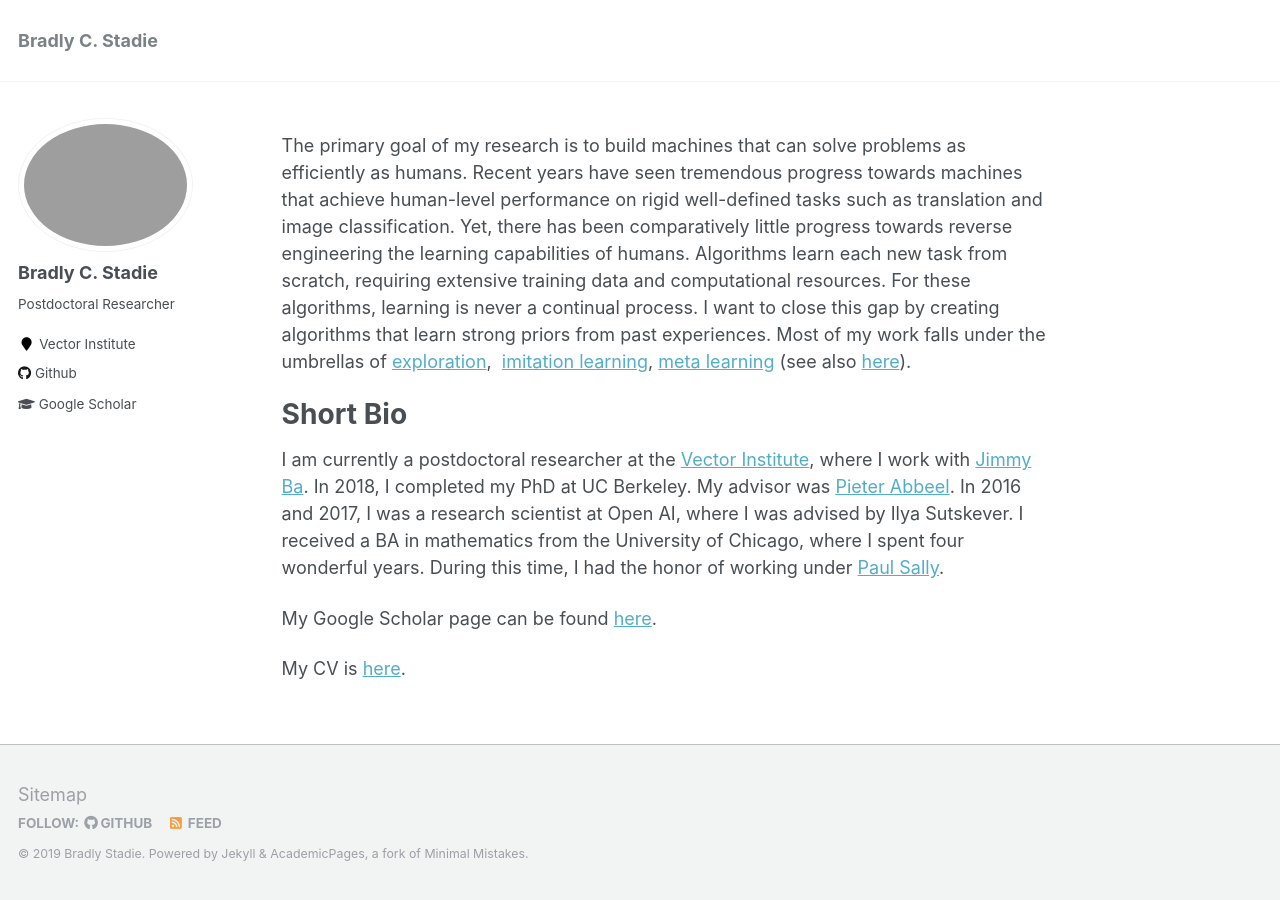
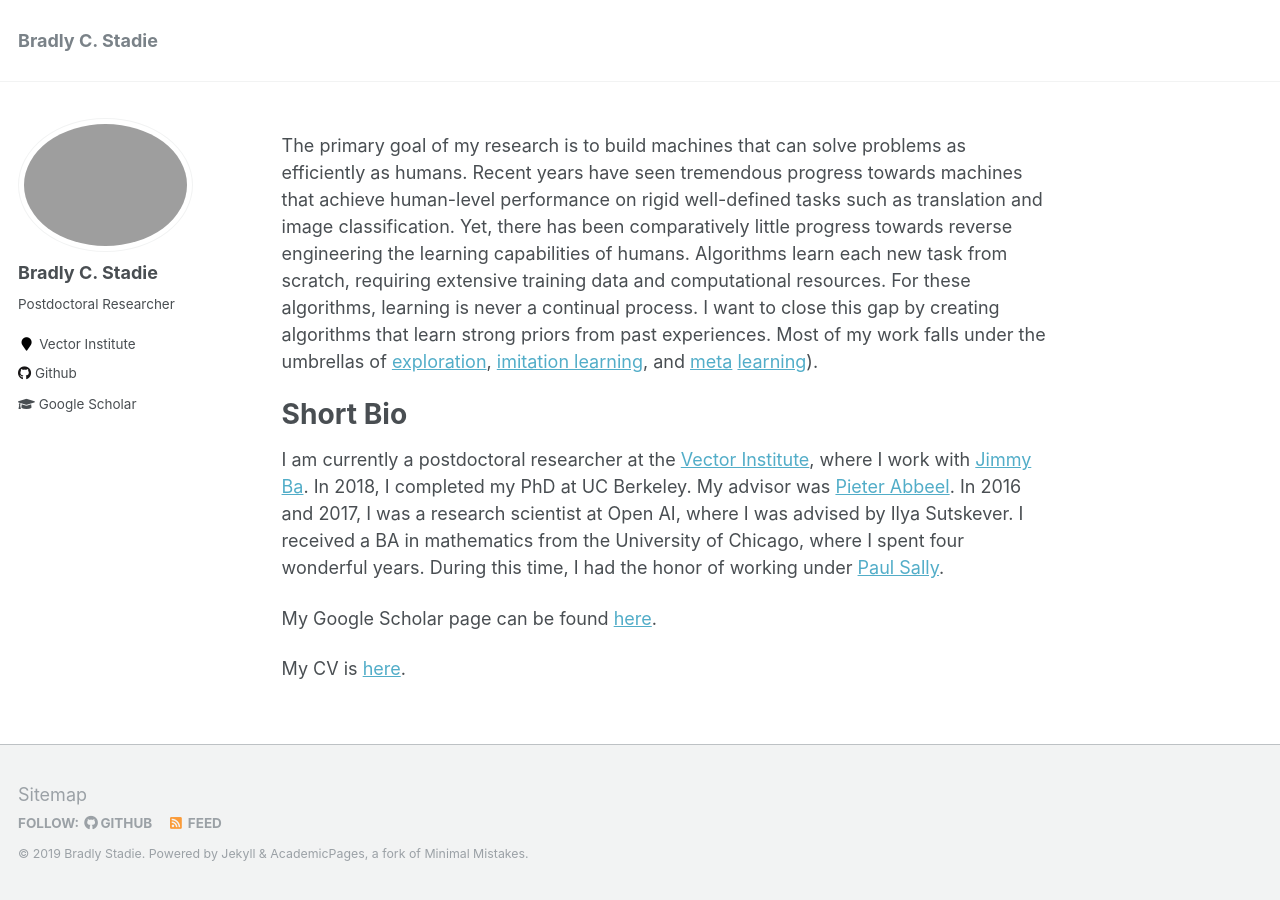
Before and after one commit to bstadie/bstadie.github.io, a Jekyll site: the page built from _pages/about.md, in a window 1280 px wide. Built offline with Jekyll 4.4.1, drawn with Linux system fonts in a browser that asks for light colours.

Commit message:
Fixing formatting.

```diff
--- a/_pages/about.md
+++ b/_pages/about.md
@@ -14,10 +14,7 @@ image classification. Yet, there has been comparatively little progress towards
 engineering the learning capabilities of humans. Algorithms learn each new task from scratch,
 requiring extensive training data and computational resources. For these algorithms, learning is never a
 continual process. I want to close this gap by creating algorithms that learn strong priors from past experiences.
-Most of my work falls under the umbrellas of
-[exploration](https://arxiv.org/pdf/1507.00814.pdf),
-[imitation learning](https://arxiv.org/abs/1703.01703),
-[meta learning](https://arxiv.org/pdf/1803.01118.pdf) (see also [here](https://arxiv.org/pdf/1808.07804.pdf)).
+Most of my work falls under the umbrellas of [exploration](https://arxiv.org/pdf/1507.00814.pdf), [imitation learning](https://arxiv.org/abs/1703.01703), and [meta](https://arxiv.org/pdf/1803.01118.pdf) [learning](https://arxiv.org/pdf/1808.07804.pdf)).
 
 
 Short Bio
```
